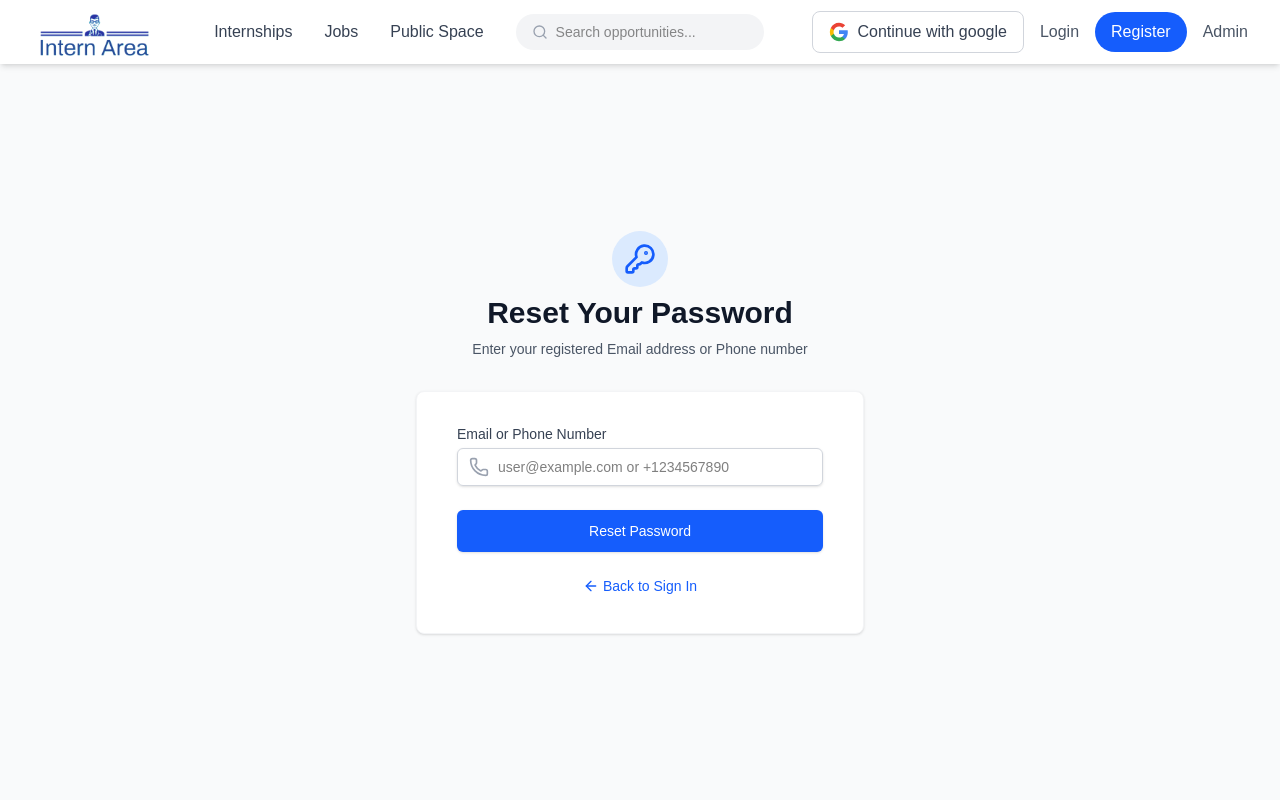
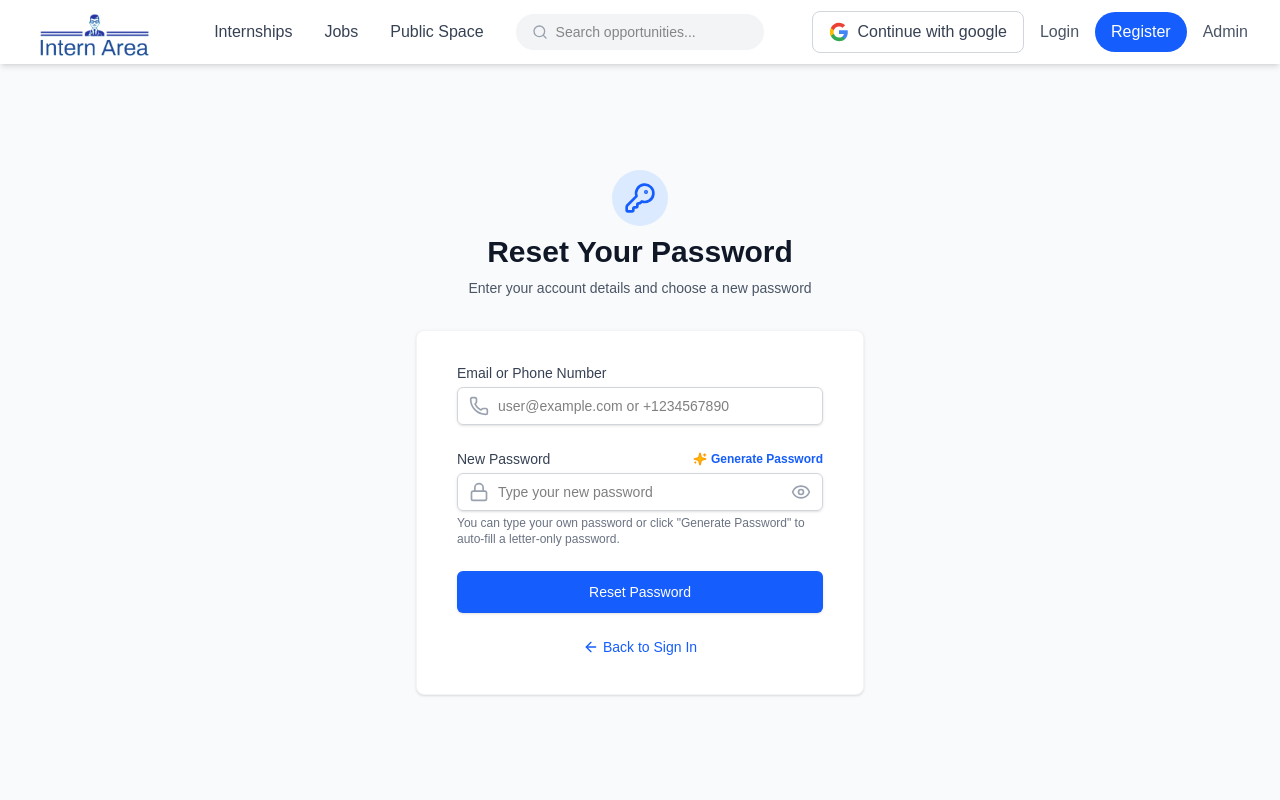
Before and after one commit to Gnandev02/Internshala-Clone, a Next.js app in the folder internarea/: page /forgot-password in a window 1280 px wide. Shown: the top 800 px of the page. Built offline with nearby package versions, Linux system fonts and the light colour scheme; no server answers.

Commit message:
Allow users to type their own custom password or use optional letter-only password generator

```diff
--- a/internarea/src/pages/forgot-password/index.tsx
+++ b/internarea/src/pages/forgot-password/index.tsx
@@ -1,5 +1,5 @@
 import React, { useState } from "react";
-import { Mail, Phone, Lock, Copy, Check, ShieldAlert, ArrowLeft, KeyRound } from "lucide-react";
+import { Mail, Phone, Lock, Eye, EyeOff, Sparkles, ShieldAlert, ArrowLeft, KeyRound, CheckCircle2 } from "lucide-react";
 import Link from "next/link";
 import { toast } from "react-toastify";
 import { sendPasswordResetEmail } from "firebase/auth";
@@ -7,13 +7,33 @@ import { auth } from "@/firebase/firebase";
 import api from "../../utils/api";
 import Head from "next/head";
 
+// Letter-only random password generator helper (uppercase + lowercase letters, no numbers, no special characters)
+function generateLetterOnlyPassword(length = 12): string {
+  const chars = "ABCDEFGHIJKLMNOPQRSTUVWXYZabcdefghijklmnopqrstuvwxyz";
+  let result = "";
+  for (let i = 0; i < length; i++) {
+    const randomIndex = Math.floor(Math.random() * chars.length);
+    result += chars.charAt(randomIndex);
+  }
+  return result;
+}
+
 const ForgotPassword = () => {
   const [identifier, setIdentifier] = useState("");
+  const [newPassword, setNewPassword] = useState("");
+  const [showPassword, setShowPassword] = useState(false);
   const [isLoading, setIsLoading] = useState(false);
-  const [generatedPassword, setGeneratedPassword] = useState<string | null>(null);
-  const [copied, setCopied] = useState(false);
+  const [isSuccess, setIsSuccess] = useState(false);
   const [errorMessage, setErrorMessage] = useState<string | null>(null);
   const [emailSentNotice, setEmailSentNotice] = useState(false);
+
+  // Optional helper to generate a secure letter-only password
+  const handleAutoGeneratePassword = () => {
+    const generated = generateLetterOnlyPassword(12);
+    setNewPassword(generated);
+    setShowPassword(true); // show generated password so user can see it
+    toast.info("Generated letter-only password auto-filled!");
+  };
 
   const handleSubmit = async (e: React.FormEvent) => {
     e.preventDefault();
@@ -21,26 +41,32 @@ const ForgotPassword = () => {
       toast.error("Please enter your email or phone number");
       return;
     }
+    if (!newPassword.trim()) {
+      toast.error("Please enter your new password");
+      return;
+    }
 
     try {
       setIsLoading(true);
       setErrorMessage(null);
-      setGeneratedPassword(null);
       setEmailSentNotice(false);
 
-      // Call backend route to handle once-per-day rule and letter-only password generation
-      const res = await api.post("/api/user/forgot-password", { identifier });
+      // Call backend route to handle once-per-day rate limit rule and log reset
+      const res = await api.post("/api/user/forgot-password", {
+        identifier: identifier.trim(),
+        newPassword: newPassword.trim(),
+      });
 
-      setGeneratedPassword(res.data.newPassword);
-      toast.success("Password reset request processed successfully!");
+      setIsSuccess(true);
+      toast.success("Password reset successfully!");
 
-      // If the identifier is a valid email, trigger Firebase Password Reset email as well
+      // If identifier is an email, send Firebase reset link as well
       if (identifier.includes("@")) {
         try {
           await sendPasswordResetEmail(auth, identifier.trim());
           setEmailSentNotice(true);
         } catch (firebaseErr: any) {
-          console.log("Firebase email reset note:", firebaseErr.message);
+          console.log("Firebase reset note:", firebaseErr.message);
         }
       }
     } catch (error: any) {
@@ -54,19 +80,10 @@ const ForgotPassword = () => {
     }
   };
 
-  const handleCopy = () => {
-    if (generatedPassword) {
-      navigator.clipboard.writeText(generatedPassword);
-      setCopied(true);
-      toast.info("Generated password copied to clipboard!");
-      setTimeout(() => setCopied(false), 3000);
-    }
-  };
-
   return (
     <div className="min-h-[calc(100vh-64px)] bg-gray-50 flex flex-col justify-center py-12 sm:px-6 lg:px-8">
       <Head>
-        <title>Forgot Password | InternArea</title>
+        <title>Reset Password | InternArea</title>
       </Head>
 
       <div className="sm:mx-auto sm:w-full sm:max-w-md">
@@ -79,16 +96,17 @@ const ForgotPassword = () => {
           Reset Your Password
         </h2>
         <p className="mt-2 text-center text-sm text-gray-600">
-          Enter your registered Email address or Phone number
+          Enter your account details and choose a new password
         </p>
       </div>
 
       <div className="mt-8 sm:mx-auto sm:w-full sm:max-w-md">
         <div className="bg-white py-8 px-4 shadow sm:rounded-lg sm:px-10 border border-gray-100">
 
-          {/* Form */}
-          {!generatedPassword && (
+          {!isSuccess ? (
             <form className="space-y-6" onSubmit={handleSubmit}>
+
+              {/* Email or Phone Field */}
               <div>
                 <label className="block text-sm font-medium text-gray-700">
                   Email or Phone Number
@@ -113,6 +131,49 @@ const ForgotPassword = () => {
                 </div>
               </div>
 
+              {/* Custom New Password Field */}
+              <div>
+                <div className="flex justify-between items-center mb-1">
+                  <label className="block text-sm font-medium text-gray-700">
+                    New Password
+                  </label>
+                  <button
+                    type="button"
+                    onClick={handleAutoGeneratePassword}
+                    className="text-xs text-blue-600 hover:text-blue-800 font-semibold flex items-center gap-1 hover:underline"
+                    title="Generate letter-only password (A-Z, a-z)"
+                  >
+                    <Sparkles className="w-3.5 h-3.5 text-amber-500 fill-amber-400" />
+                    <span>Generate Password</span>
+                  </button>
+                </div>
+
+                <div className="relative rounded-md shadow-sm">
+                  <div className="absolute inset-y-0 left-0 pl-3 flex items-center pointer-events-none">
+                    <Lock className="h-5 w-5 text-gray-400" />
+                  </div>
+                  <input
+                    type={showPassword ? "text" : "password"}
+                    required
+                    value={newPassword}
+                    onChange={(e) => setNewPassword(e.target.value)}
+                    className="block w-full text-black pl-10 pr-10 py-2 border border-gray-300 rounded-md focus:outline-none focus:ring-blue-500 focus:border-blue-500 sm:text-sm font-mono"
+                    placeholder="Type your new password"
+                    disabled={isLoading}
+                  />
+                  <button
+                    type="button"
+                    onClick={() => setShowPassword(!showPassword)}
+                    className="absolute inset-y-0 right-0 pr-3 flex items-center text-gray-400 hover:text-gray-600"
+                  >
+                    {showPassword ? <EyeOff className="w-5 h-5" /> : <Eye className="w-5 h-5" />}
+                  </button>
+                </div>
+                <p className="text-xs text-gray-500 mt-1">
+                  You can type your own password or click &quot;Generate Password&quot; to auto-fill a letter-only password.
+                </p>
+              </div>
+
               {/* Warning Alert if daily limit exceeded */}
               {errorMessage && (
                 <div className="p-4 bg-amber-50 border border-amber-200 rounded-lg flex items-start space-x-3">
@@ -130,7 +191,7 @@ const ForgotPassword = () => {
                   {isLoading ? (
                     <div className="flex items-center">
                       <div className="animate-spin rounded-full h-5 w-5 border-t-2 border-b-2 border-white mr-2"></div>
-                      Generating Reset...
+                      Resetting Password...
                     </div>
                   ) : (
                     "Reset Password"
@@ -138,30 +199,17 @@ const ForgotPassword = () => {
                 </button>
               </div>
             </form>
-          )}
-
-          {/* Result Box when Password Generated */}
-          {generatedPassword && (
+          ) : (
+            /* Success State */
             <div className="space-y-6">
               <div className="p-4 bg-green-50 border border-green-200 rounded-xl text-center">
-                <div className="w-10 h-10 bg-green-100 text-green-600 rounded-full flex items-center justify-center mx-auto mb-2">
-                  <Lock className="w-5 h-5" />
+                <div className="w-12 h-12 bg-green-100 text-green-600 rounded-full flex items-center justify-center mx-auto mb-2">
+                  <CheckCircle2 className="w-6 h-6" />
                 </div>
-                <h3 className="text-lg font-bold text-green-900">New Password Generated!</h3>
-                <p className="text-xs text-green-700 mt-1">
-                  Secure letter-only password generated (Uppercase & Lowercase letters, no numbers or symbols).
+                <h3 className="text-lg font-bold text-green-900">Password Reset Complete!</h3>
+                <p className="text-sm text-green-700 mt-1">
+                  Your password has been successfully updated for <strong>{identifier}</strong>.
                 </p>
-
-                <div className="mt-4 p-3 bg-white border rounded-lg flex items-center justify-between font-mono text-lg font-bold text-gray-900 tracking-wider">
-                  <span>{generatedPassword}</span>
-                  <button
-                    onClick={handleCopy}
-                    className="p-2 text-gray-500 hover:text-blue-600 hover:bg-blue-50 rounded-lg transition"
-                    title="Copy to clipboard"
-                  >
-                    {copied ? <Check className="w-5 h-5 text-green-600" /> : <Copy className="w-5 h-5" />}
-                  </button>
-                </div>
 
                 {emailSentNotice && (
                   <p className="text-xs text-blue-600 font-medium mt-3">
@@ -171,19 +219,19 @@ const ForgotPassword = () => {
               </div>
 
               <div className="p-3 bg-amber-50 border border-amber-200 rounded-lg text-xs text-amber-800">
-                ⚠️ <strong>Daily Limit Notice:</strong> You can request a password reset only once per day. Please save this generated password.
+                ⚠️ <strong>Daily Limit Notice:</strong> You can request a password reset only once per day.
               </div>
 
               <Link
                 href="/login"
-                className="w-full flex justify-center py-2.5 px-4 border border-gray-300 rounded-md text-sm font-medium text-gray-700 bg-white hover:bg-gray-50 transition"
+                className="w-full flex justify-center py-2.5 px-4 border border-transparent rounded-md shadow-sm text-sm font-medium text-white bg-blue-600 hover:bg-blue-700 transition"
               >
-                Back to Sign In
+                Sign In Now
               </Link>
             </div>
           )}
 
-          {/* Footer Back Link */}
+          {/* Back to Sign In Link */}
           <div className="mt-6 text-center">
             <Link
               href="/login"
```
Also changed, not shown: 1 other file (tests, documents, lock files or other folders).
